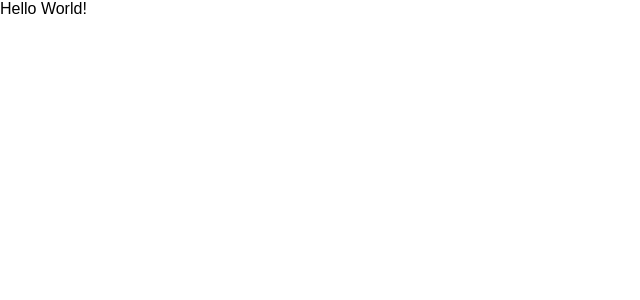
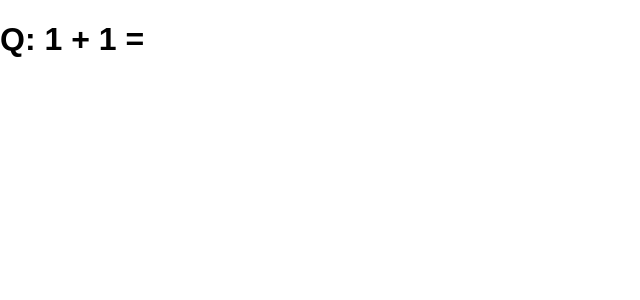
Before and after one commit to Tetsuya3850/React-Express-Examples, a React (Create React App) app in the folder quiz/client/: page / in a window 1280 px wide. Shown: the top 300 px of the page, without its empty margins (0-640 px from the left). Built offline with nearby package versions, Linux system fonts and the light colour scheme.

Commit message:
initial dump of quiz data

```diff
--- a/quiz/client/src/App.js
+++ b/quiz/client/src/App.js
@@ -1,8 +1,13 @@
 import React, { Component } from "react";
+import QuizCardContainer from "./QuizCardContainer";
 
 class App extends Component {
   render() {
-    return <div className="App">Hello World!</div>;
+    return (
+      <div>
+        <QuizCardContainer />
+      </div>
+    );
   }
 }
 
--- /dev/null
+++ b/quiz/client/src/QuizCard.js
@@ -0,0 +1,13 @@
+import React, { Component } from "react";
+
+class Quiz extends Component {
+  render() {
+    return (
+      <div>
+        <h1>Q: {this.props.quiz[0].question}</h1>
+      </div>
+    );
+  }
+}
+
+export default Quiz;
--- /dev/null
+++ b/quiz/client/src/QuizCardContainer.js
@@ -0,0 +1,19 @@
+import React, { Component } from "react";
+import { quiz } from "./data";
+import QuizCard from "./QuizCard";
+
+class QuizCardContainer extends Component {
+  constructor(props) {
+    super(props);
+    this.state = {
+      curr_q: 0,
+      quiz
+    };
+  }
+
+  render() {
+    return <QuizCard {...this.state} />;
+  }
+}
+
+export default QuizCardContainer;
--- /dev/null
+++ b/quiz/client/src/data.js
@@ -0,0 +1,82 @@
+export const quiz = [
+  {
+    question: "1 + 1 = ",
+    A1: 1,
+    A2: 2,
+    A3: 3,
+    A4: 5,
+    answer: "A2"
+  },
+  {
+    question: "1 + 2 = ",
+    A1: 1,
+    A2: 2,
+    A3: 3,
+    A4: 5,
+    answer: "A3"
+  },
+  {
+    question: "1 + 4 = ",
+    A1: 1,
+    A2: 2,
+    A3: 3,
+    A4: 5,
+    answer: "A4"
+  },
+  {
+    question: "2 + 1 = ",
+    A1: 3,
+    A2: 5,
+    A3: 7,
+    A4: 11,
+    answer: "A1"
+  },
+  {
+    question: "2 + 3 = ",
+    A1: 3,
+    A2: 5,
+    A3: 7,
+    A4: 11,
+    answer: "A2"
+  },
+  {
+    question: "2 + 5 = ",
+    A1: 3,
+    A2: 5,
+    A3: 7,
+    A4: 11,
+    answer: "A3"
+  },
+  {
+    question: "2 + 9 = ",
+    A1: 3,
+    A2: 5,
+    A3: 7,
+    A4: 11,
+    answer: "A4"
+  },
+  {
+    question: "3 + 5 = ",
+    A1: 8,
+    A2: 13,
+    A3: 124,
+    A4: 16,
+    answer: "A1"
+  },
+  {
+    question: "8 + 5 = ",
+    A1: 8,
+    A2: 13,
+    A3: 124,
+    A4: 16,
+    answer: "A2"
+  },
+  {
+    question: "8 + 8 = ",
+    A1: 8,
+    A2: 13,
+    A3: 124,
+    A4: 16,
+    answer: "A4"
+  }
+];
```
Also changed, not shown: 1 other file (tests, documents, lock files or other folders).
